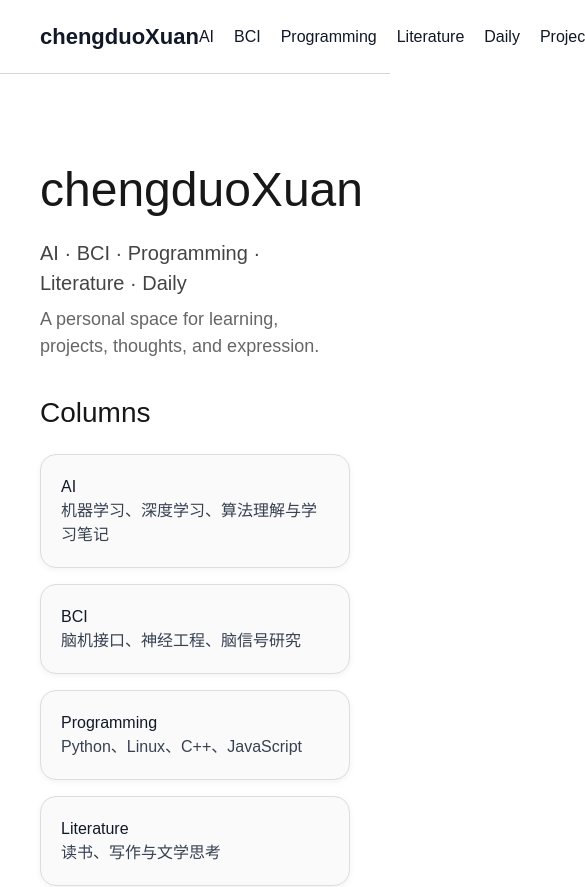
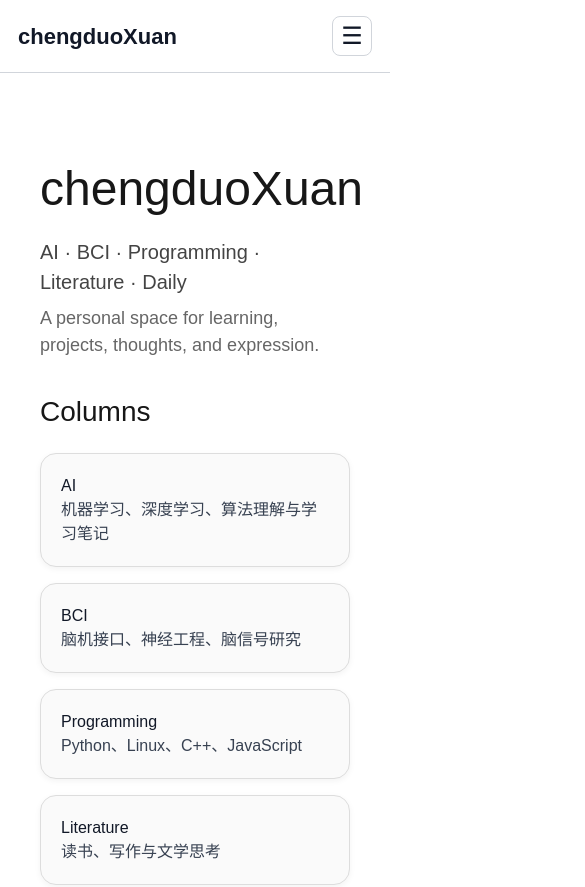
Before and after one commit to Gzx-070829/ChengduoXuan-site, a Next.js app: page / in a window 390 px wide. Shown: the top 887 px of the page, 585 px wide, since content can reach past the window. Built offline with nearby package versions, Linux system fonts and the light colour scheme.

Commit message:
Fix mobile navbar overflow with responsive menu

```diff
--- a/app/components/Navbar.tsx
+++ b/app/components/Navbar.tsx
@@ -1,36 +1,49 @@
+"use client";
+
 import Link from "next/link";
+import { useState } from "react";
+
+const navItems = [
+  { href: "/ai", label: "AI" },
+  { href: "/bci", label: "BCI" },
+  { href: "/programming", label: "Programming" },
+  { href: "/literature", label: "Literature" },
+  { href: "/daily", label: "Daily" },
+  { href: "/projects", label: "Projects" },
+  { href: "/feedback", label: "Feedback" },
+];
 
 export default function Navbar() {
+  const [isMenuOpen, setIsMenuOpen] = useState(false);
+
   return (
-    <nav
-      className="navbar"
-      style={{
-        display: "flex",
-        justifyContent: "space-between",
-        alignItems: "center",
-        padding: "20px 40px",
-        borderBottom: "1px solid var(--border-color)",
-        marginBottom: "40px",
-      }}
-    >
-      <Link
-        href="/"
-        style={{
-          fontSize: "22px",
-          fontWeight: "bold",
-        }}
+    <nav className="navbar" aria-label="Main navigation">
+      <div className="navbar__header">
+        <Link href="/" className="navbar__brand" onClick={() => setIsMenuOpen(false)}>
+          chengduoXuan
+        </Link>
+
+        <button
+          type="button"
+          className="navbar__toggle"
+          aria-expanded={isMenuOpen}
+          aria-controls="mobile-navigation"
+          aria-label={isMenuOpen ? "Close navigation menu" : "Open navigation menu"}
+          onClick={() => setIsMenuOpen((prev) => !prev)}
+        >
+          <span aria-hidden="true">☰</span>
+        </button>
+      </div>
+
+      <div
+        id="mobile-navigation"
+        className={`navbar__links ${isMenuOpen ? "navbar__links--open" : ""}`}
       >
-        chengduoXuan
-      </Link>
-
-      <div style={{ display: "flex", gap: "20px", fontSize: "16px" }}>
-        <Link href="/ai">AI</Link>
-        <Link href="/bci">BCI</Link>
-        <Link href="/programming">Programming</Link>
-        <Link href="/literature">Literature</Link>
-        <Link href="/daily">Daily</Link>
-        <Link href="/projects">Projects</Link>
-        <Link href="/feedback">Feedback</Link>
+        {navItems.map((item) => (
+          <Link key={item.href} href={item.href} onClick={() => setIsMenuOpen(false)}>
+            {item.label}
+          </Link>
+        ))}
       </div>
     </nav>
   );
--- a/app/globals.css
+++ b/app/globals.css
@@ -72,6 +72,91 @@ a:visited {
   color: var(--link);
 }
 
+
+.navbar {
+  display: flex;
+  flex-direction: column;
+  padding: 20px 40px;
+  border-bottom: 1px solid var(--border-color);
+  margin-bottom: 40px;
+  gap: 14px;
+}
+
+.navbar__header {
+  display: flex;
+  justify-content: space-between;
+  align-items: center;
+  gap: 12px;
+}
+
+.navbar__brand {
+  font-size: 22px;
+  font-weight: 700;
+}
+
+.navbar__toggle {
+  display: inline-flex;
+  align-items: center;
+  justify-content: center;
+  width: 40px;
+  height: 40px;
+  border: 1px solid var(--border-color);
+  border-radius: 8px;
+  background: var(--button-background);
+  color: var(--button-foreground);
+  font-size: 24px;
+  line-height: 1;
+  cursor: pointer;
+}
+
+.navbar__toggle:hover {
+  background: var(--button-hover-background);
+}
+
+.navbar__links {
+  display: none;
+  flex-direction: column;
+  gap: 14px;
+  padding: 12px;
+  border: 1px solid var(--border-color);
+  border-radius: 10px;
+  background: var(--surface);
+}
+
+.navbar__links--open {
+  display: flex;
+}
+
+@media (min-width: 769px) {
+  .navbar {
+    flex-direction: row;
+    justify-content: space-between;
+    align-items: center;
+  }
+
+  .navbar__toggle {
+    display: none;
+  }
+
+  .navbar__links {
+    display: flex;
+    flex-direction: row;
+    gap: 20px;
+    padding: 0;
+    border: 0;
+    background: transparent;
+  }
+}
+
+@media (max-width: 768px) {
+  .navbar {
+    padding: 16px 18px;
+  }
+
+  .navbar__links a {
+    padding: 8px 6px;
+  }
+}
 .navbar a {
   color: var(--nav-link);
   text-decoration: none;
```
